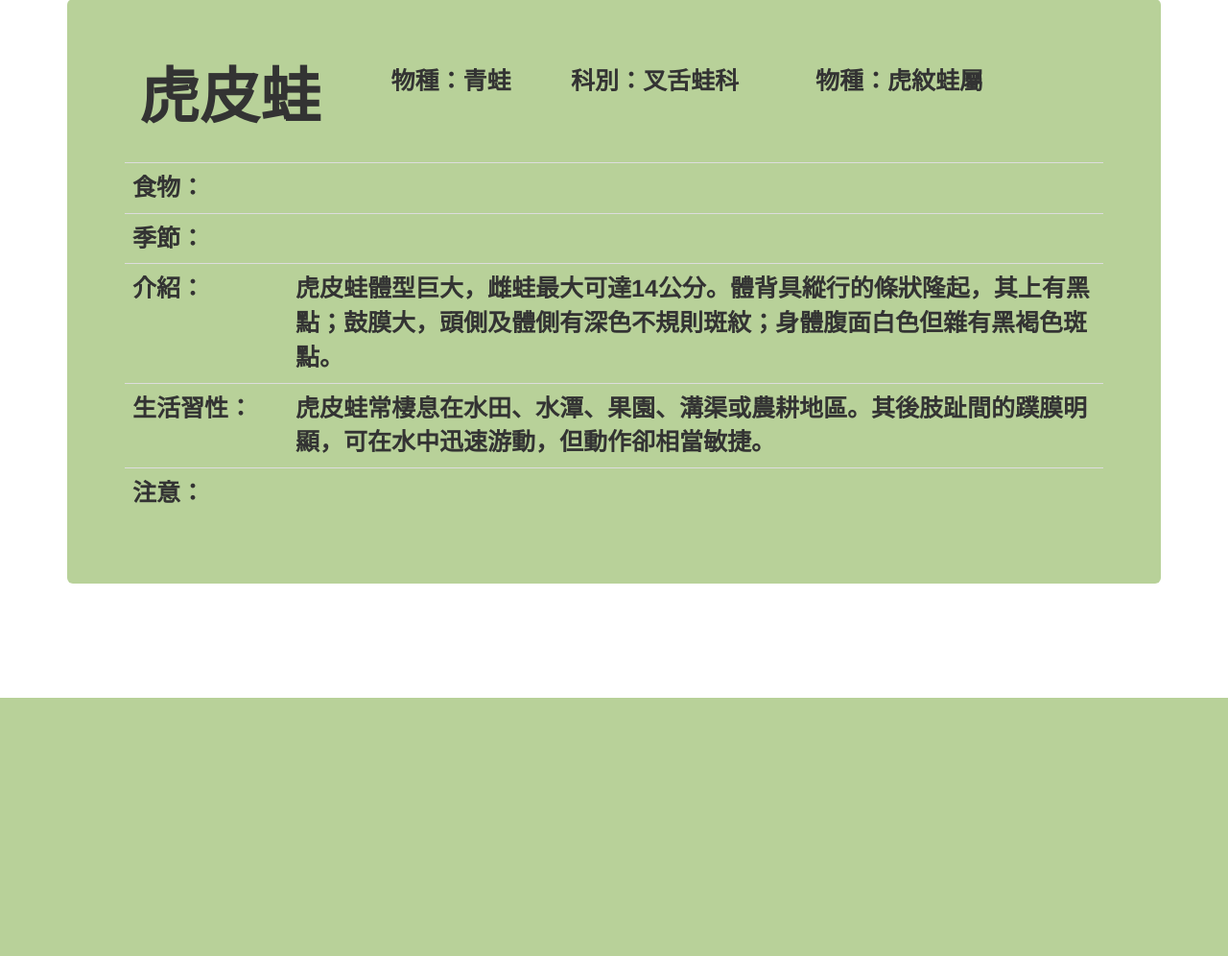
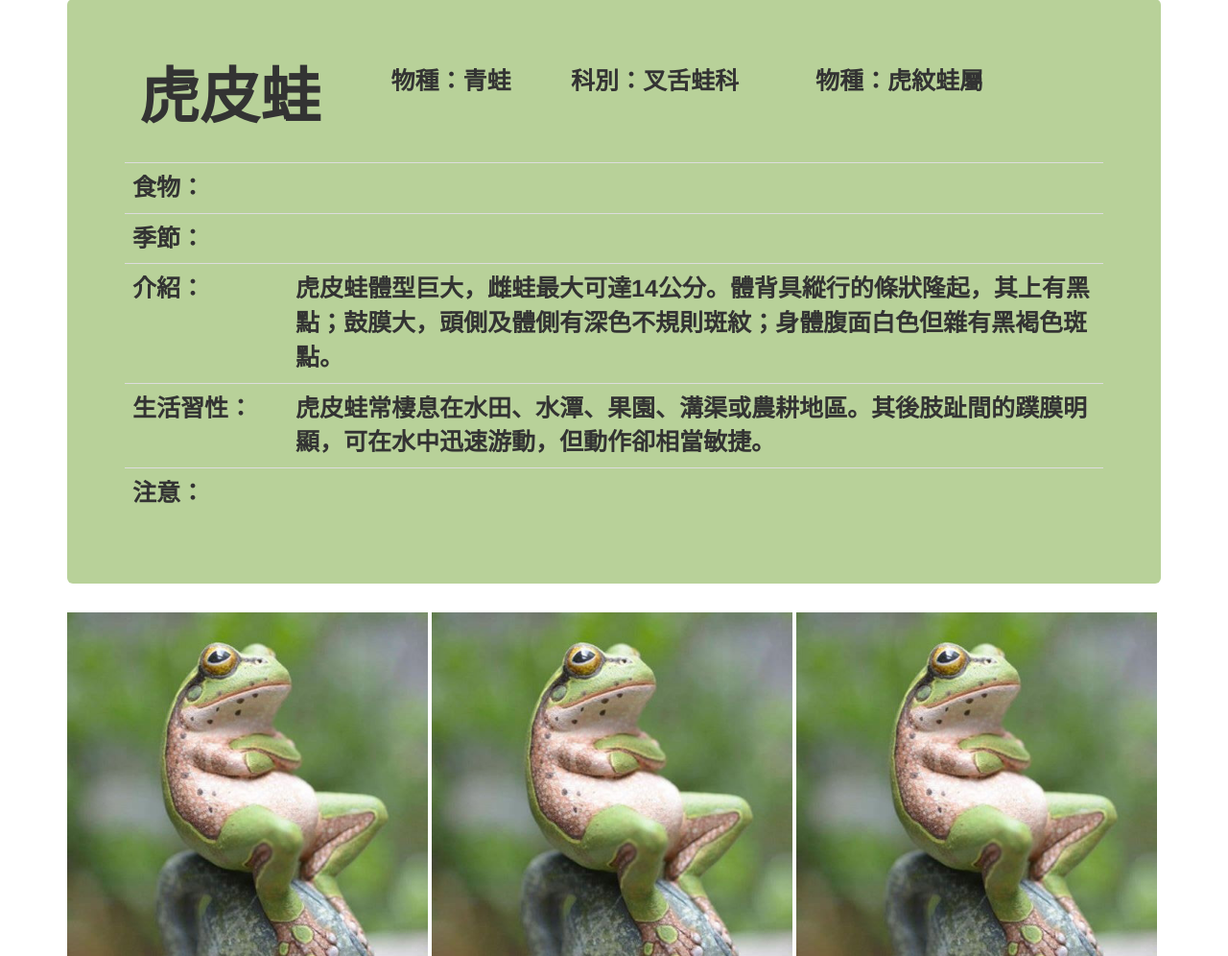
Before and after one commit to junanyeap/1061SE8Inquiry, a PHP site: page /searchDetail.php?id=1 in a window 1280 px wide. Shown: the part 73-1069 px from the top of the page at 96% size. Before the commit the page ends 800 px from the top, so only its background shows below. Run offline with PHP 8.4, Linux system fonts and the light colour scheme; the visitor is signed in with stand-in values (Sample User, id 1); data comes from the database, SQL or seed files in the repository; some libraries are stand-ins or nearby versions.

Commit message:
update picture
blah blah blah

```diff
--- a/Views/search.php
+++ b/Views/search.php
@@ -46,7 +46,7 @@
         while($rs=mysqli_fetch_array($results)) {
           echo "<div class='card card-inline col-md-3'>
                   <div style='overflow:hidden;height:70%'>
-                  <img class='card-img-top' src='../Views/crayon.png' style='width:100%'>
+                  <img class='card-img-top' src='../Views/frog.jpg' style='width:100%'>
                   </div>
                   <div class='card-footer text-center' type='button' style='background-color:#b8d199'>
                   <a href='searchDetail.php?&id=".$rs['id']."' class='btn btn-lg' style='color:black;font-weight:bold;font-size:120%';>"
@@ -82,6 +82,10 @@
               </tr>
               <tr>
               <td class="col-md-4" style="text-align:center">關鍵字</td>
+              <td style="text-align:left"><input type="text" name="keyword" style="width:80%"/></td>
+              </tr>
+			  <tr>
+              <td class="col-md-4" style="text-align:center">颜色</td>
               <td style="text-align:left"><input type="text" name="keyword" style="width:80%"/></td>
               </tr>
               <tr>';
--- a/Views/searchDetail.php
+++ b/Views/searchDetail.php
@@ -61,6 +61,11 @@
         </table>
       </div>
     </div>
+	<div style='overflow:hidden;height:70%'>
+        <img class='card-img-top' src='../Views/frog.jpg' style='width:33%'>
+		<img class='card-img-top' src='../Views/frog.jpg' style='width:33%'>
+		<img class='card-img-top' src='../Views/frog.jpg' style='width:33%'>
+	</div>
     <row>
 
     </row>
```
